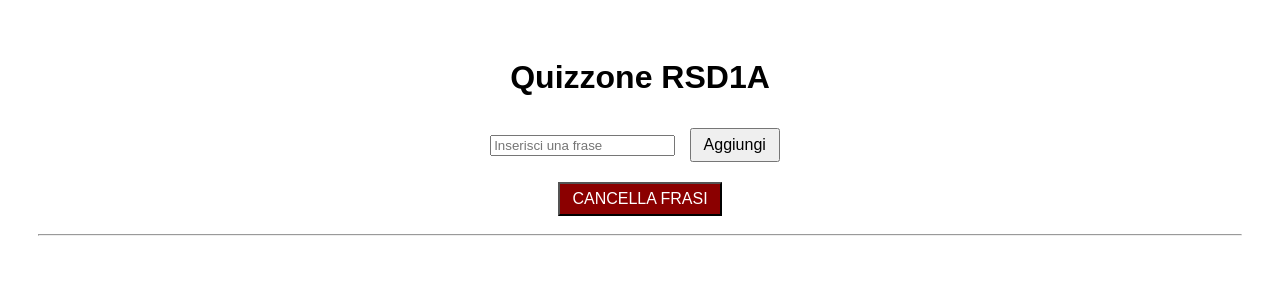
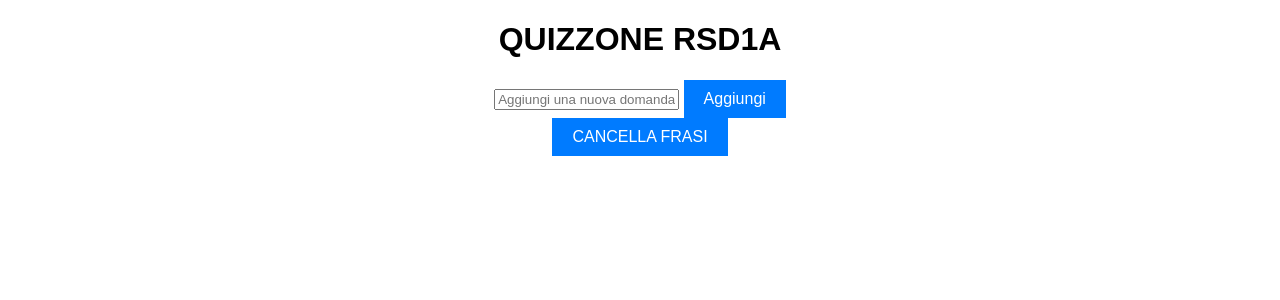
Before and after one commit to paky888/QUIZZONE, a Flask app: page / in a window 1280 px wide. Shown: the top 300 px of the page. Run offline with Flask 3, Linux system fonts and the light colour scheme.

Commit message:
index.html

```diff
--- a/templates/index.html
+++ b/templates/index.html
@@ -2,67 +2,161 @@
 <html lang="it">
 <head>
     <meta charset="UTF-8">
-    <title>Quizzone RSD1A</title>
+    <meta name="viewport" content="width=device-width, initial-scale=1.0">
+    <title>QUIZZONE  RSD1A</title>
     <style>
         body {
-            font-family: Arial;
+            font-family: Arial, sans-serif;
             text-align: center;
-            padding: 30px;
+            margin: 0;
+            padding: 0;
         }
-        .domanda {
-            display: flex;
-            justify-content: space-between;
-            align-items: center;
-            margin: 10px auto;
-            max-width: 600px;
-            border: 1px solid #ccc;
+        .question-container {
+            margin-top: 20px;
+        }
+        .question-button {
+            font-size: 16px;
             padding: 10px;
-            border-radius: 8px;
-        }
-        .btn {
-            padding: 6px 12px;
-            font-size: 16px;
-            margin: 10px;
+            margin: 5px;
             cursor: pointer;
         }
-        .delete-button {
-            background: none;
+        .delete-icon {
+            color: red;
+            font-size: 18px;
+            cursor: pointer;
+            margin-left: 10px;
+        }
+        button {
+            background-color: #007bff;
+            color: white;
             border: none;
-            font-size: 20px;
-            color: red;
+            padding: 10px 20px;
+            font-size: 16px;
             cursor: pointer;
         }
+        button:hover {
+            background-color: #0056b3;
+        }
     </style>
+</head>
+<body>
+
+    <h1>QUIZZONE  RSD1A</h1>
+
+    <div>
+        <input type="text" id="question-input" placeholder="Aggiungi una nuova domanda" />
+        <button onclick="addQuestion()">Aggiungi</button>
+    </div>
+
+    <div>
+        <button onclick="clearQuestions()">CANCELLA FRASI</button>
+    </div>
+
+    <div class="question-container" id="questions-container">
+        <!-- Domande appariranno qui -->
+    </div>
+
     <script>
+        // Funzione per gestire il sintetizzatore vocale
         function speak(text) {
+            // Gestisce apostrofi e sostituzioni per migliorare la pronuncia
+            text = text.replace(/l'/g, 'l apostrofo ').replace(/'/g, ''); // Gestisce "l'" e altri apostrofi
             const utterance = new SpeechSynthesisUtterance(text);
-            utterance.rate = 0.4;  // velocità più lenta
+            utterance.rate = 0.4;  // Velocità più lenta
             speechSynthesis.speak(utterance);
         }
+
+        // Funzione per aggiungere una domanda
+        function addQuestion() {
+            const input = document.getElementById("question-input");
+            const question = input.value.trim();
+            if (question) {
+                const container = document.getElementById("questions-container");
+
+                // Crea un bottone per la domanda
+                const button = document.createElement("button");
+                button.className = "question-button";
+                button.textContent = question;
+                button.onclick = function() { speak(question); };
+
+                // Crea un'icona di eliminazione per la domanda
+                const deleteIcon = document.createElement("span");
+                deleteIcon.className = "delete-icon";
+                deleteIcon.textContent = "❌";
+                deleteIcon.onclick = function() { deleteQuestion(question, button, deleteIcon); };
+
+                // Aggiungi bottone e icona nella UI
+                const div = document.createElement("div");
+                div.appendChild(button);
+                div.appendChild(deleteIcon);
+                container.appendChild(div);
+
+                // Aggiungi la domanda al file
+                saveQuestion(question);
+                input.value = ""; // Pulisce l'input
+            }
+        }
+
+        // Funzione per cancellare una domanda
+        function deleteQuestion(question, button, deleteIcon) {
+            const container = document.getElementById("questions-container");
+            container.removeChild(button.parentNode); // Rimuove il div contenente la domanda e l'icona
+
+            // Invia richiesta per cancellare la domanda dal file
+            fetch('/delete', {
+                method: 'POST',
+                headers: { 'Content-Type': 'application/json' },
+                body: JSON.stringify({ question: question })
+            });
+        }
+
+        // Funzione per cancellare tutte le domande
+        function clearQuestions() {
+            const container = document.getElementById("questions-container");
+            container.innerHTML = ""; // Rimuove tutte le domande visibili
+
+            // Invia richiesta per cancellare tutte le domande dal file
+            fetch('/clear', { method: 'POST' });
+        }
+
+        // Funzione per salvare una domanda nel file
+        function saveQuestion(question) {
+            fetch('/add', {
+                method: 'POST',
+                headers: { 'Content-Type': 'application/json' },
+                body: JSON.stringify({ question: question })
+            });
+        }
+
+        // Funzione per caricare tutte le domande esistenti quando la pagina si carica
+        window.onload = function() {
+            fetch('/get-questions')
+                .then(response => response.json())
+                .then(data => {
+                    data.questions.forEach(function(question) {
+                        const container = document.getElementById("questions-container");
+
+                        // Crea un bottone per la domanda
+                        const button = document.createElement("button");
+                        button.className = "question-button";
+                        button.textContent = question;
+                        button.onclick = function() { speak(question); };
+
+                        // Crea un'icona di eliminazione per la domanda
+                        const deleteIcon = document.createElement("span");
+                        deleteIcon.className = "delete-icon";
+                        deleteIcon.textContent = "❌";
+                        deleteIcon.onclick = function() { deleteQuestion(question, button, deleteIcon); };
+
+                        // Aggiungi bottone e icona nella UI
+                        const div = document.createElement("div");
+                        div.appendChild(button);
+                        div.appendChild(deleteIcon);
+                        container.appendChild(div);
+                    });
+                });
+        };
     </script>
-</head>
-<body>
-    <h1>Quizzone RSD1A</h1>
 
-    <form method="POST" action="/add">
-        <input type="text" name="domanda" placeholder="Inserisci una frase" required>
-        <button class="btn" type="submit">Aggiungi</button>
-    </form>
-
-    <form method="POST" action="/delete_all" onsubmit="return confirm('Sei sicuro di voler cancellare tutte le frasi?')">
-        <button class="btn" style="background-color: darkred; color: white;">CANCELLA FRASI</button>
-    </form>
-
-    <hr>
-
-    {% for domanda in domande %}
-    <div class="domanda">
-        <button class="btn" onclick="speak('{{ domanda }}')">{{ domanda }}</button>
-        <form method="POST" action="/delete_one" style="margin: 0;">
-            <input type="hidden" name="domanda" value="{{ domanda }}">
-            <button type="submit" class="delete-button" title="Cancella questa frase">❌</button>
-        </form>
-    </div>
-    {% endfor %}
 </body>
 </html>
```
